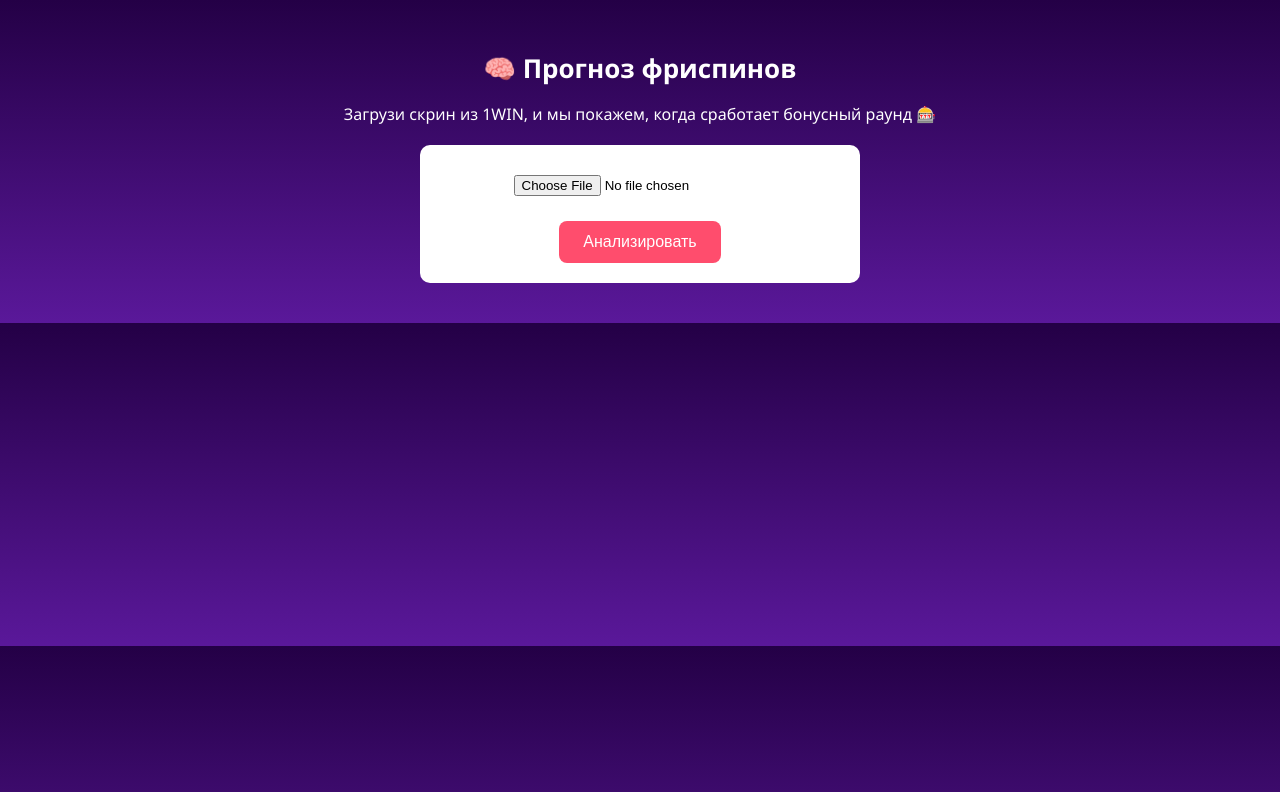
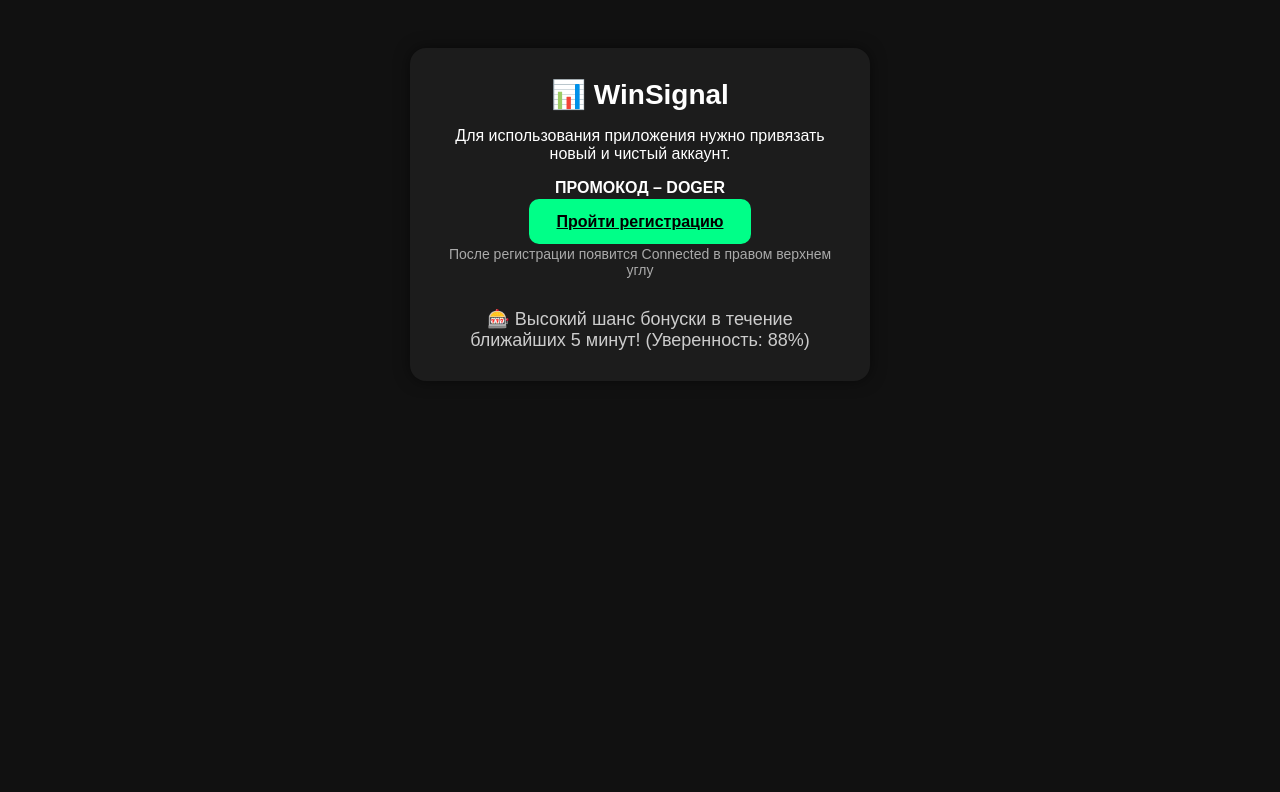
Before and after one commit to Lebed3107/1win-predictor, a plain HTML site: page index.html in a window 1280 px wide. Drawn offline with Linux system fonts and the light colour scheme.

Commit message:
Update index.html

```diff
--- a/index.html
+++ b/index.html
@@ -1,86 +1,82 @@
-
 <!DOCTYPE html>
 <html lang="ru">
 <head>
   <meta charset="UTF-8">
-  <title>Прогноз фриспинов</title>
   <meta name="viewport" content="width=device-width, initial-scale=1.0">
+  <title>WinSignal</title>
   <style>
     body {
-      margin: 0;
-      font-family: 'Segoe UI', sans-serif;
-      background: linear-gradient(to bottom, #240046, #5a189a);
+      font-family: Arial, sans-serif;
+      background: #111;
       color: #fff;
       text-align: center;
-      padding: 20px;
+      padding: 40px 20px;
     }
-    h1 {
+    .container {
+      background: #1c1c1c;
+      border-radius: 16px;
+      padding: 30px;
+      max-width: 400px;
+      margin: auto;
+      box-shadow: 0 0 15px rgba(0,0,0,0.5);
+    }
+    .btn {
+      margin-top: 20px;
+      padding: 14px 28px;
+      background-color: #00ff88;
+      color: #000;
+      border: none;
+      border-radius: 10px;
+      font-weight: bold;
+      cursor: pointer;
+      font-size: 16px;
+    }
+    .btn:hover {
+      background-color: #00e07a;
+    }
+    .logo {
+      font-size: 28px;
+      font-weight: bold;
+      margin-bottom: 10px;
+    }
+    .status {
       margin-top: 30px;
-      font-size: 26px;
-    }
-    p {
-      font-size: 16px;
-      margin-bottom: 20px;
-    }
-    .upload-box {
-      background: #fff;
-      color: #000;
-      border-radius: 10px;
-      padding: 20px;
-      max-width: 400px;
-      margin: 20px auto;
-    }
-    .upload-box input[type="file"] {
-      display: block;
-      margin: 10px auto;
-    }
-    .result-box {
-      background: rgba(255, 255, 255, 0.1);
-      border: 1px solid rgba(255, 255, 255, 0.2);
-      padding: 20px;
-      margin-top: 20px;
-      border-radius: 12px;
-      display: none;
-    }
-    .button {
-      margin-top: 15px;
-      background-color: #ff4d6d;
-      color: white;
-      border: none;
-      padding: 12px 24px;
-      font-size: 16px;
-      border-radius: 8px;
-      cursor: pointer;
-    }
-    .button:hover {
-      background-color: #ff1e4b;
+      font-size: 18px;
+      color: #ccc;
     }
   </style>
 </head>
 <body>
-  <h1>🧠 Прогноз фриспинов</h1>
-  <p>Загрузи скрин из 1WIN, и мы покажем, когда сработает бонусный раунд 🎰</p>
+  <div class="container">
+    <div class="logo">📊 WinSignal</div>
+    <p>Для использования приложения нужно привязать новый и чистый аккаунт.</p>
+    <p><strong>ПРОМОКОД – DOGER</strong></p>
+    <a class="btn" href="https://1w.run/?p=SqoO" target="_blank">Пройти регистрацию</a>
+    <p style="margin-top: 15px; font-size: 14px; color: #aaa;">После регистрации появится Connected в правом верхнем углу</p>
 
-  <div class="upload-box">
-    <input type="file" id="screenshotInput" accept="image/*">
-    <button class="button" onclick="analyze()">Анализировать</button>
-  </div>
-
-  <div class="result-box" id="resultBox">
-    <h2>🎯 Прогноз готов!</h2>
-    <p>Следующий фриспин ожидается через 3–5 вращений.<br>Рекомендуется ставка x20.</p>
-    <p style="opacity: 0.7;">*Информация основана на статистике визуальных признаков</p>
+    <div class="status" id="prediction">
+      Загрузка прогноза...
+    </div>
   </div>
 
   <script>
-    function analyze() {
-      const input = document.getElementById('screenshotInput');
-      if (!input.files.length) {
-        alert("Загрузите скриншот перед анализом.");
-        return;
-      }
-      document.getElementById('resultBox').style.display = 'block';
+    const predictions = [
+      "🎰 Высокий шанс бонуски в течение ближайших 5 минут!",
+      "⚠️ Ожидается активация фриспинов, проверь игру!",
+      "🔥 Рекомендуем сделать 2-3 ставки — вероятен бонус!",
+      "📈 Алгоритм показывает рост RTP, время заходить!",
+      "🎯 Предсказание: возможен занос в ближайших 10 спинах.",
+      "🧠 AI считает: сейчас может выпасть бонус!"
+    ];
+
+    function showPrediction() {
+      const chance = Math.floor(Math.random() * 21) + 75; // от 75% до 95%
+      const prediction = predictions[Math.floor(Math.random() * predictions.length)];
+      const message = `${prediction} (Уверенность: ${chance}%)`;
+      document.getElementById("prediction").innerText = message;
     }
+
+    window.onload = showPrediction;
   </script>
 </body>
 </html>
```
